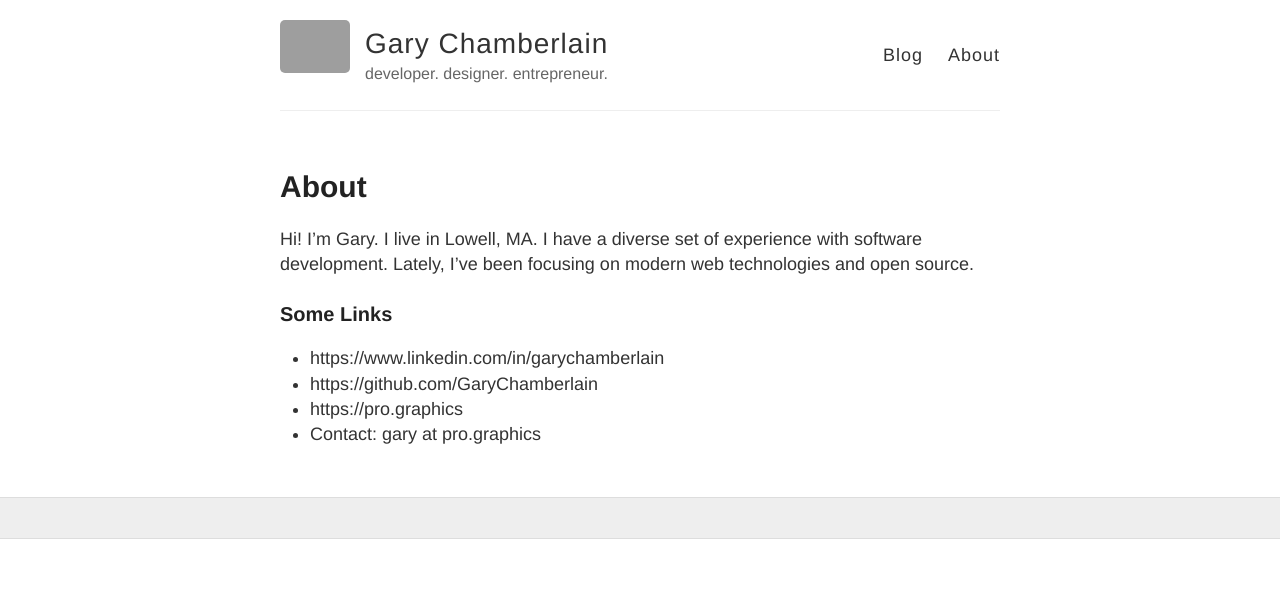
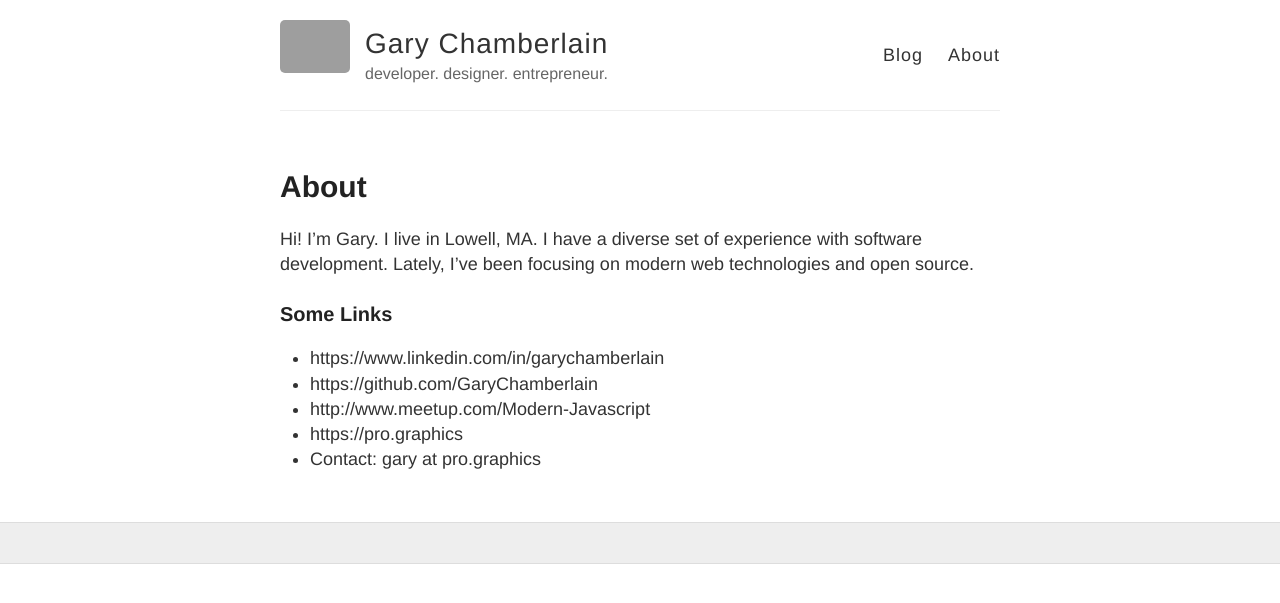
Before and after one commit to GaryChamberlain/garychamberlain.github.io, a Jekyll site: the page built from about.md, in a window 1280 px wide. Shown: the top 603 px of the page. Built offline with Jekyll 4.4.1, drawn with Linux system fonts in a browser that asks for light colours; Markdown is read by kramdown in place of the engine named in the settings; part of the change alters nothing that is shown; grey boxes are pictures that could not be loaded.

Commit message:
Updated about.md

```diff
--- a/about.md
+++ b/about.md
@@ -6,11 +6,13 @@ published: true
 ---
 
 
+
 Hi! I'm Gary.  I live in Lowell, MA.  I have a diverse set of experience with software development. Lately, I've been focusing on modern web technologies and open source.
 
 
 ### Some Links
 - https://www.linkedin.com/in/garychamberlain
 - https://github.com/GaryChamberlain
+- http://www.meetup.com/Modern-Javascript
 - https://pro.graphics
 - Contact: gary at pro.graphics
```
